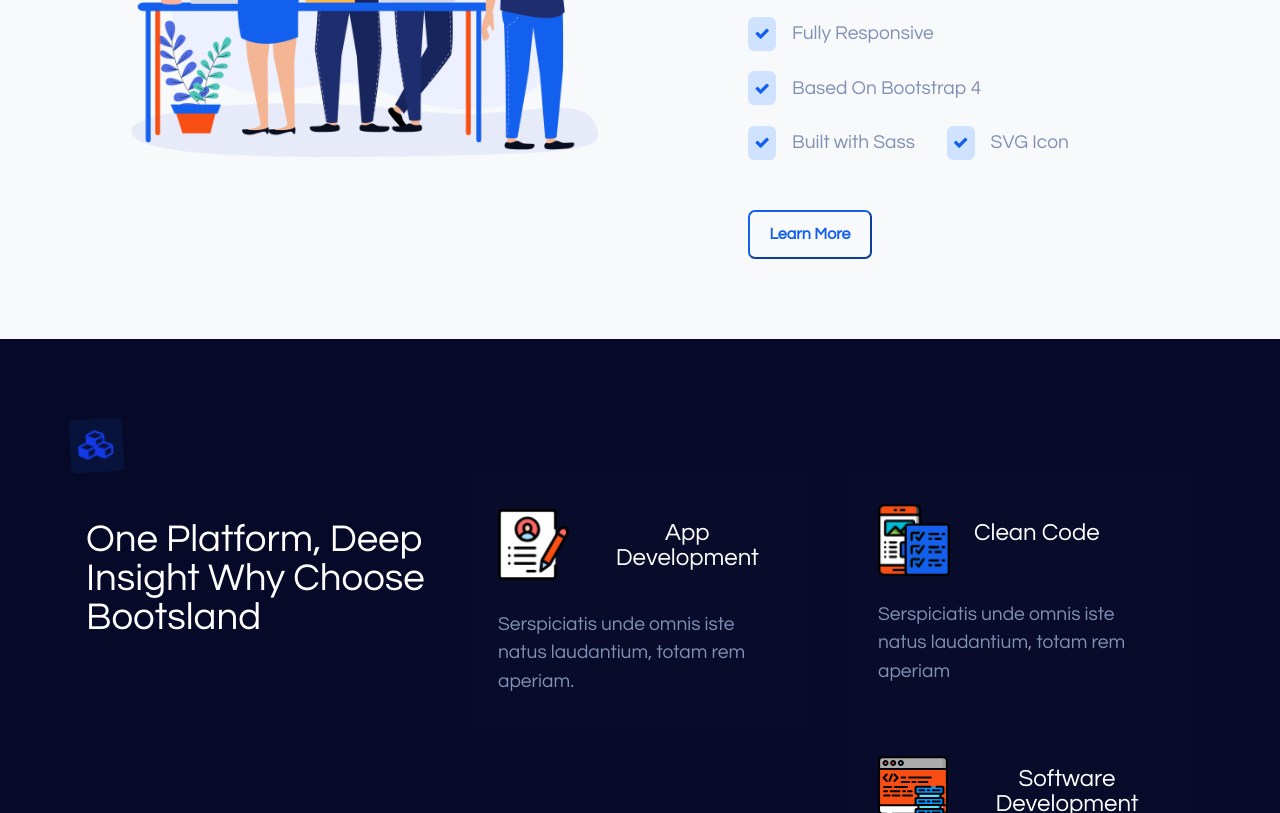
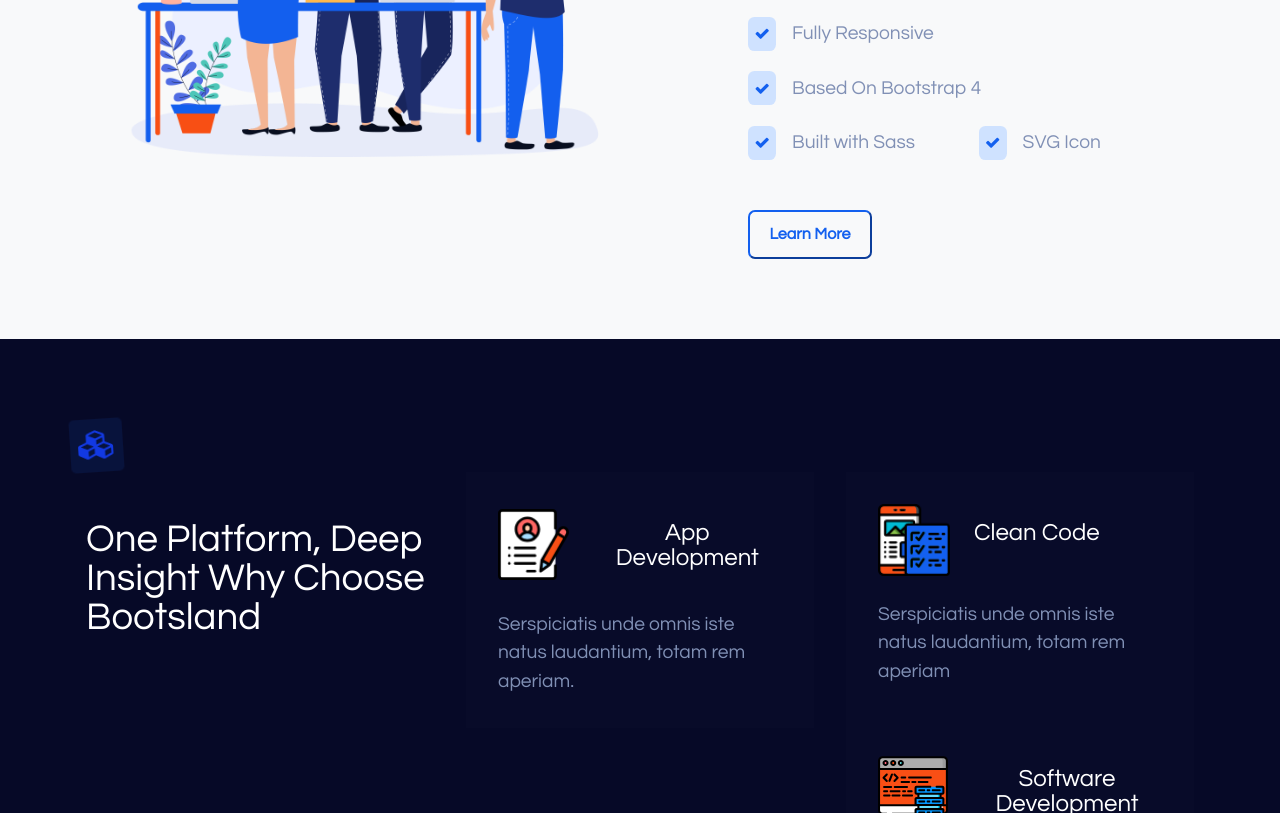
Before and after one commit to front-end-by-rimantas/55-grupe-teamwork-bootsland, a website with bundled scripts: page index.html in a window 1280 px wide. Shown: the part 1403-2216 px from the top of the page. Built offline with nearby package versions, Linux system fonts and the light colour scheme.

Commit message:
Pataisymas

```diff
--- a/css/components/creative.css
+++ b/css/components/creative.css
@@ -68,3 +68,6 @@
     gap: 0.9rem 2rem;
     list-style-type: none;
 }
+.list li {
+    margin-right: 2rem;
+}
```
